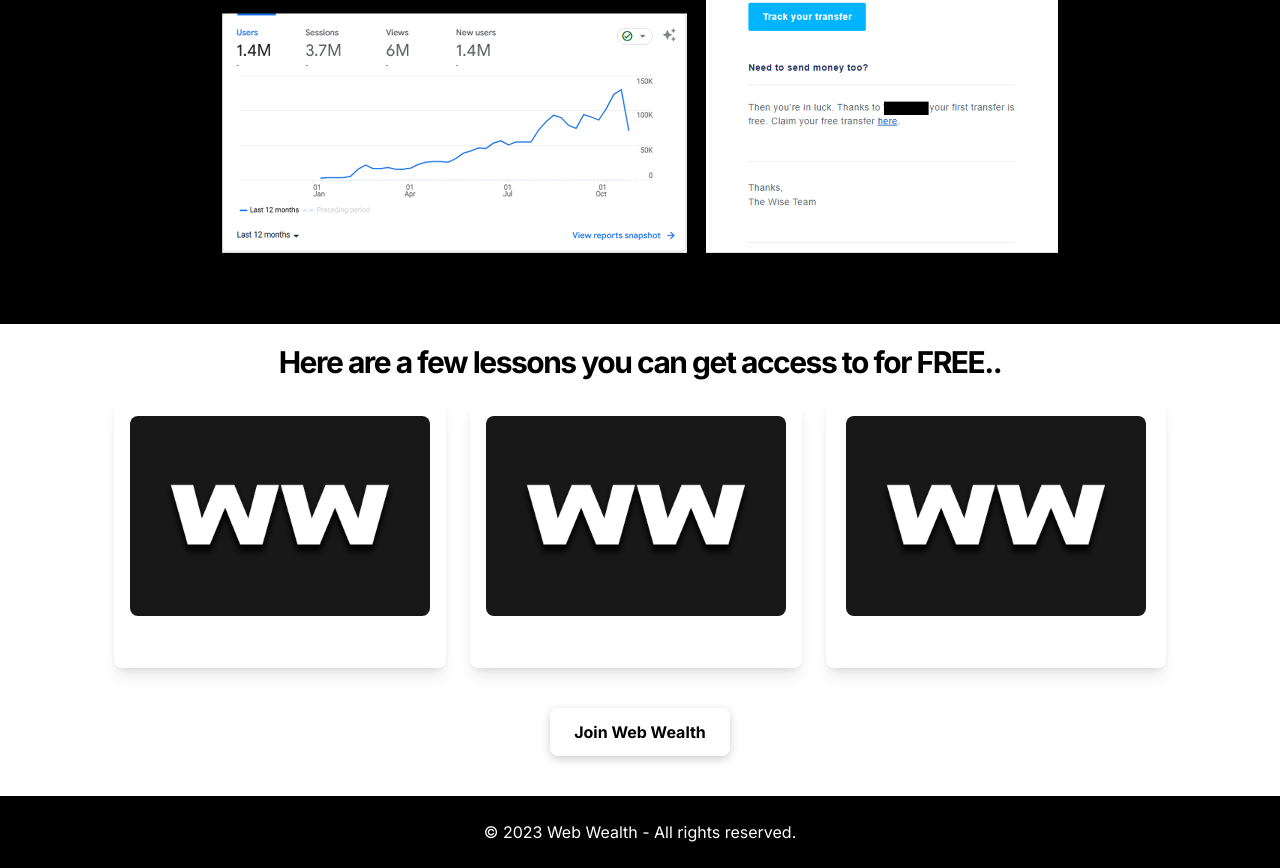
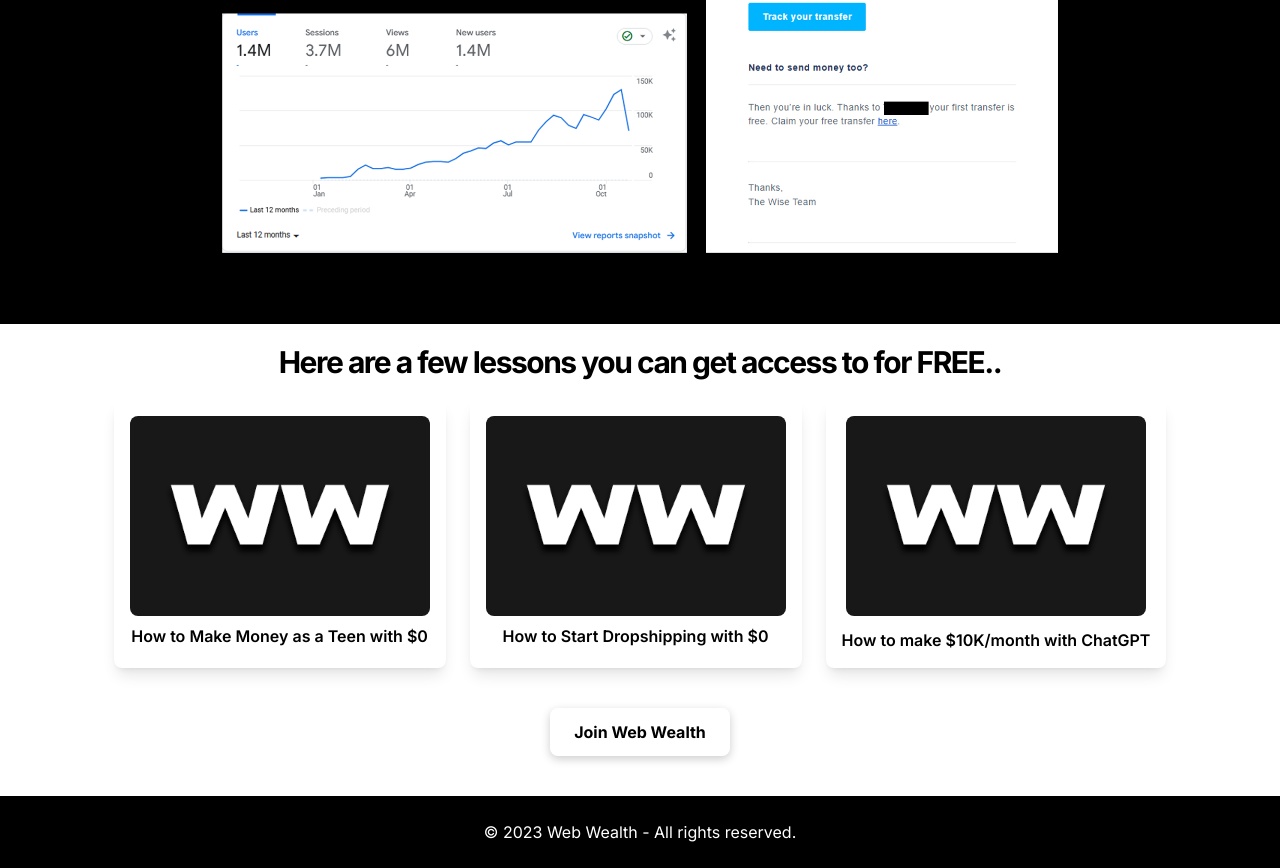
Before and after one commit to theqasim/WW, a Next.js app: page / in a window 1280 px wide. Shown: the part 1357-2225 px from the top of the page. Built offline with nearby package versions, Linux system fonts and the light colour scheme.

Commit message:
text fixes

```diff
--- a/src/components/lessonspreview.tsx
+++ b/src/components/lessonspreview.tsx
@@ -20,7 +20,7 @@
               width={300}
               height={200}
             />
-            <p className="text-white font-semibold mb-1">
+            <p className="text-black font-semibold mb-1">
               How to Make Money as a Teen with $0
             </p>
           </div>
@@ -36,7 +36,7 @@
               width={300}
               height={200}
             />
-            <p className="text-white font-semibold mb-1">
+            <p className="text-blaxk font-semibold mb-1">
               How to Start Dropshipping with $0
             </p>
           </div>
@@ -52,7 +52,7 @@
               width={300}
               height={200}
             />
-            <p className="text-white  font-semibold mt-3">
+            <p className="text-black  font-semibold mt-3">
               How to make $10K/month with ChatGPT
             </p>
           </div>
```
